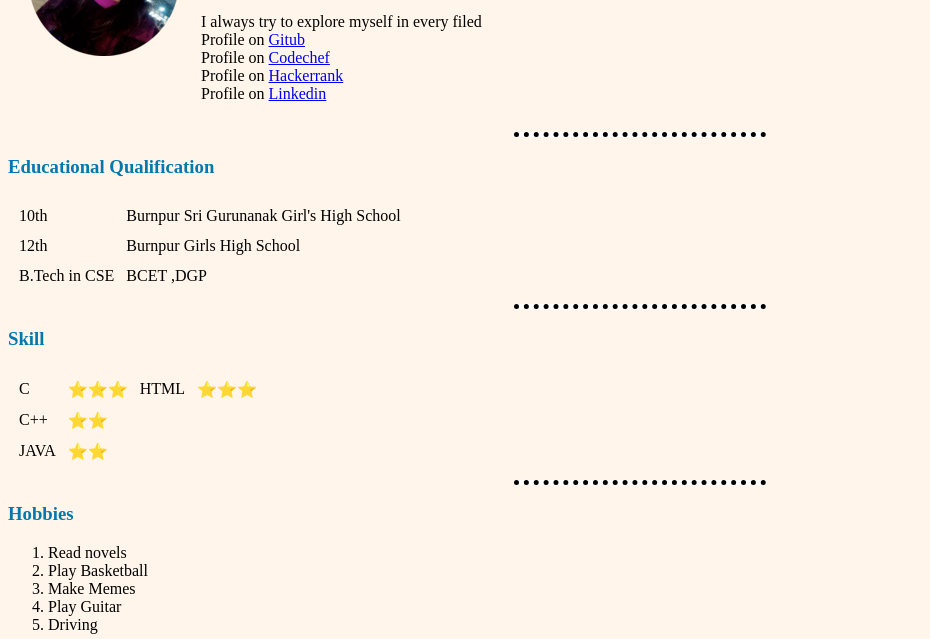
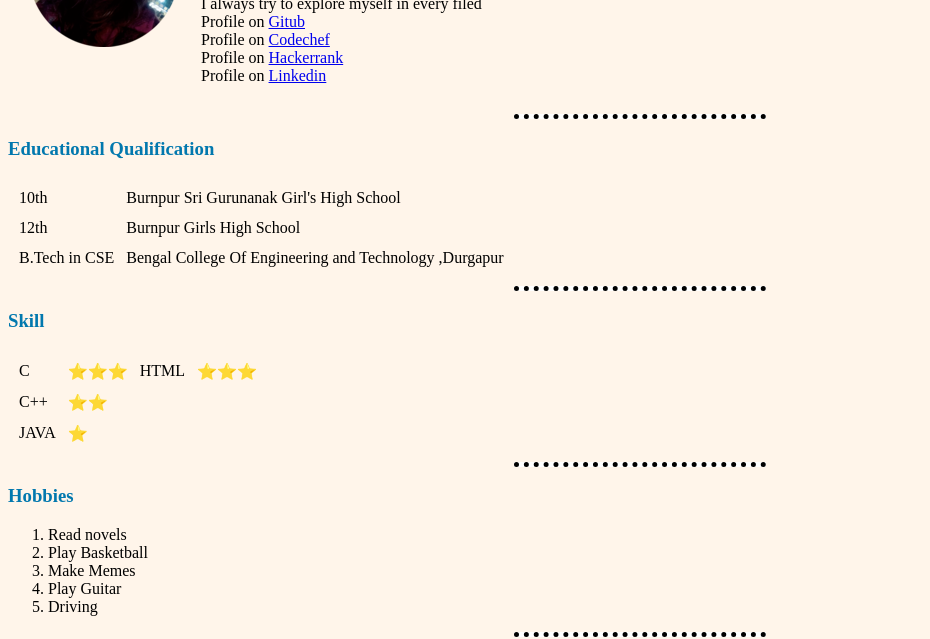
Before and after one commit to preeti-14-7/cv, a plain HTML site: page index.html in a window 1280 px wide. Shown: the part 166-805 px from the top of the page, without its empty margins (0-930 px from the left). Drawn offline with Linux system fonts and the light colour scheme.

Commit message:
Update index.html

```diff
--- a/index.html
+++ b/index.html
@@ -14,7 +14,7 @@
       <td>
         <h1>Preeti Kumari Yadav</h1>
         <p><em>CSE Student at </em><strong><a href="http://bcetdgp.ac.in/">BCET</a></strong><br>
-        I m a CSE student intrested in Web devlopmnet as well as in android devlopment. I also do blogging <a href="https://www.indiblogs.co/">here</a><br>here</p>
+        I m a CSE student intrested in Web devlopmnet as well as in android devlopment. I also do blogging <a href="https://www.indiblogs.co/">here</a></p>
 
         I always try to explore myself in every filed<br>
         Profile on <a href="https://github.com/preeti-14-7">Gitub</a><br>
@@ -38,7 +38,7 @@
     </tr>
     <tr>
       <td>B.Tech in CSE</td>
-      <td>BCET ,DGP</td>
+      <td>Bengal College Of Engineering and Technology ,Durgapur</td>
     </tr>
   </table>
    <hr>
@@ -56,7 +56,7 @@
       </tr>
       <tr>
         <td>JAVA</td>
-        <td>⭐⭐</td>
+        <td>⭐</td>
       </tr>
   </table>
    <hr>
```
